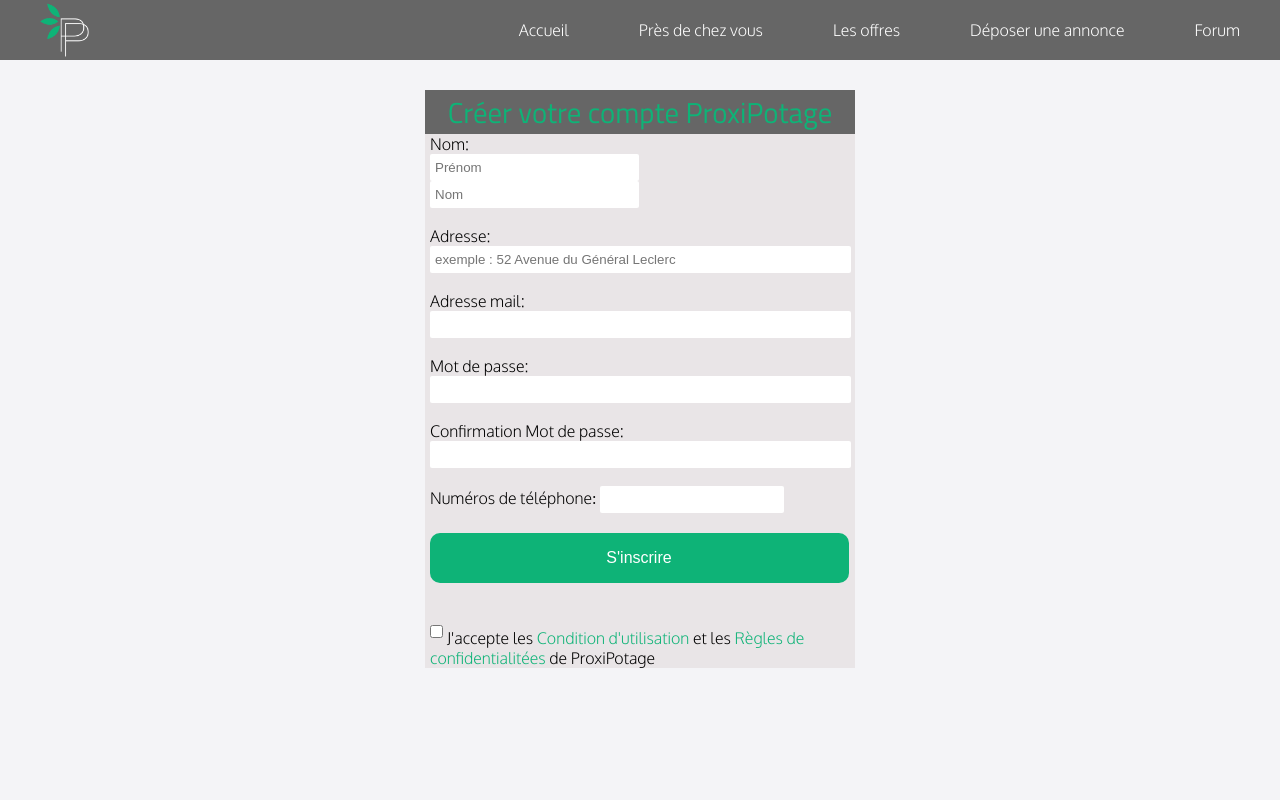
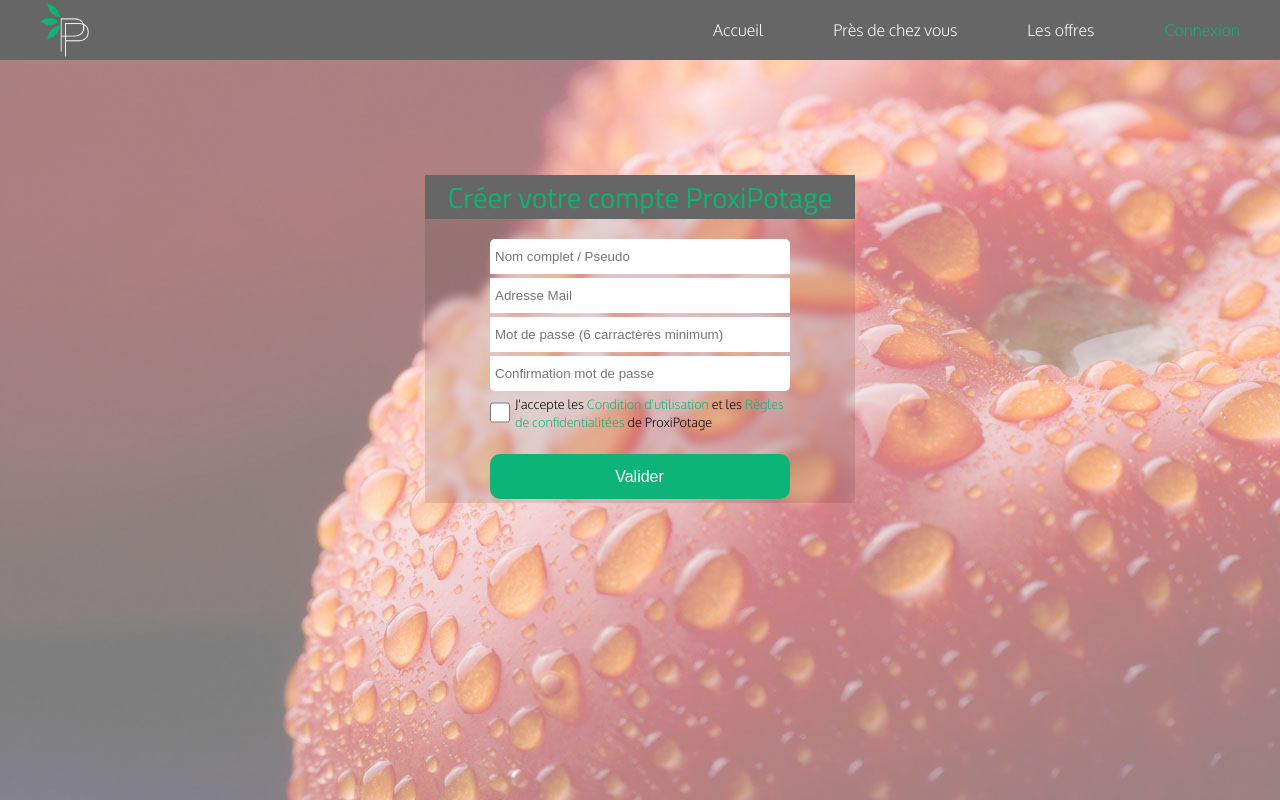
Before and after one commit to williamisep2017/html, a PHP site: page /inscription.php in a window 1280 px wide. Run offline with PHP 8.4, Linux system fonts and the light colour scheme.

Commit message:
Re-pull(william 4 mai)
insciption en php qui ne marche pas pour l’instant.

```diff
--- a/header2.css
+++ b/header2.css
@@ -3,6 +3,8 @@
 		background-color:#666666;
 		height: 60px;
 	 }
+
+
 .menu-item{
 	 /* Le menu*/
 	font-size: 16px;
@@ -10,6 +12,17 @@
 	font-weight: 300;
 	float : right;
 	color:#FFF;
+	padding-bottom: 0.80em;
+	margin-top:1.250em;
+	margin-right: 40px;
+	margin-left: 30px;
+}
+.menu-item2{
+	font-size: 16px;
+	font-family: 'Oxygen', helvetica, Verdana, sans-serif;
+	font-weight: 300;
+	float : right;
+	color:#0eb377;
 	padding-bottom: 0.80em;
 	margin-top:1.250em;
 	margin-right: 40px;
--- a/header2.php
+++ b/header2.php
@@ -20,8 +20,7 @@
 				<img src="images/pp_blanc.png" class="header-logo"/>
 			</a>
 				<nav class="nav-header">
-					<a href="#" class="menu-item">Forum</a>
-					<a href="depot_offre.php" class="menu-item">Déposer une annonce</a>
+					<a href="connexion.php" class="menu-item2">Connexion</a>
 					<a href="Lesoffres.php" class="menu-item">Les offres</a>
 					<a href="Pres_chez_vous.php" class="menu-item">Près de chez vous</a>
 					<a href="index.php" class="menu-item">Accueil</a>
--- a/inscription.css
+++ b/inscription.css
@@ -11,7 +11,7 @@
 	padding: 0;
 	margin-bottom: 0px;
 	background-color: #F4F4F7 ;
-	/*background-image:url(images/panier_fruits_legumes.jpg);*/
+	background-image:url(images/tomate1280x800opa50.jpg);
  	background-repeat:no-repeat;
  	background-position: center top;
  	overflow-X:hidden
@@ -21,11 +21,11 @@
 	font-family: "Titillium Web", helvetica, Verdana, Arial, sans-serif;
 	font-weight: 400;
 	color:#0eb377;
-	margin: 0px;
+	margin-bottom: 0px;
 	text-align: center;
 	width: 430px;
 	background-color: #666666;
-	margin-top: 30px;
+	margin-top: 4em;
 }
 h2{
 	font-size: 1.3em;
@@ -34,7 +34,7 @@
 	margin: 0px;
 }
 p{
-	margin: 0px;
+	margin-top: 0px;
 }
 label{
 font-family:'Oxygen',helvetica, Verdana, sans-serif;
@@ -45,36 +45,83 @@
 	padding-left: 5px;
 	margin: 0;
 	border: none;
-	border-radius: 2px;
-	height: 25px;
+
+	height: 35px;
+	width:300px;
+	margin-bottom: 4px;
+	box-sizing:border-box;
 }
+
 
 
 
 /* /////////////////////////////////////////////////////////////////////////
 //////////////////////////       SECTION CONTENU       ///////////////////////////
 ////////////////////////////////////////////////////////////////////////////*/
- .centrage{ margin-top: 20px; margin:  auto; width: 430px;}
+.centrage{ margin-top: 20px; margin:  auto; width: 430px;}
 
 .wrap{
+	margin: 0 0 0 20px auto;
+}
+.wrap2{
 	margin: 0 auto;
+	width: 300px;
 }
 
-.zone-inscription{
-	background-color: #e9e5e7;
+#zone-inscription{
+
+	background-color: rgba(0, 0, 0, 0.1);
 	margin-bottom: 10px;
 	padding-left: 5px;
 	padding-right: 5px;
 	width: 420px;
 	border-color: white;
 	border-width: 0px;
+	position: relative;
 	}
+#zone-inscription:before {
+    content: '';
+    background: url(images/tomate1280x800opa50.jpg) fixed 0 0;
+    -webkit-filter: blur(5px);
+           -moz-filter: blur(5px);
+            -ms-filter: blur(5px);
+             -o-filter: blur(5px);
+                filter: blur(5px);
+    position: absolute;
+    top: 0;
+    bottom:0;
+    left: 0;
+    right: 0;
+    z-index: -1;
+}
+
+
+.identite{
+margin-top: 20px;
+border-radius: 5px 5px 0  0;
+}
+#password2{
+	border-radius: 0 0 5px 5px;
+
+}
+/*;
 .identite{width: 202px;}
 #localisation{width: 414px;}
 #code-postale{ width: 70px; height:25px;}
 #mail{width: 414px;}
 #password1{width: 414px; height: 25px;}
 #password2{width: 414px; height: 25px;}
+*/
+#conditions-utilisation{
+	width: 20px;
+	float: left;
+	margin-right:5px;
+}
+.condition1{
+	text-align: justify;
+	font-size: 0.8em;
+}
+
 /*
 .bouton_localisation{
 	width:150px;
@@ -92,8 +139,7 @@
  	margin-right: 50%;*/
 .bouton_inscrire{
 	background-color: #0eb377;
-	width:419px;
-	height: 50px;
+	height: 45px;
 	margin-top: 20px;
 	border-width: 2,5px;
 	border-radius: 10px;
--- a/inscription.php
+++ b/inscription.php
@@ -10,6 +10,81 @@
 		<link href='http://fonts.googleapis.com/css?family=Titillium+Web:400,300' rel='stylesheet' type='text/css'>
 		<link rel="icon" type="image/png" href="favicon.png" />
 			<!--[if IE]><link rel="shortcut icon" type="image/x-icon" href="favicon.ico" /><![endif]-->
+
+<script type="text/javascript">
+<!--
+function verifPseudo(champ)
+{
+   if(champ.value.length < 2 || champ.value.length > 25)
+   {
+      surligne(champ, true);
+      return false;
+   }
+   else
+   {
+      surligne(champ, false);
+      return true;
+   }
+}
+
+function verifMail(champ)
+{
+   var regex = /^[a-zA-Z0-9._-]+@[a-z0-9._-]{2,}\.[a-z]{2,4}$/;
+   if(!regex.test(champ.value))
+   {
+      surligne(champ, true);
+      return false;
+   }
+   else
+   {
+      surligne(champ, false);
+      return true;
+   }
+}
+
+function verifPass(champ)
+{
+   if(champ.value.length < 6 || champ.value.length > 255)
+   {
+      surligne(champ, true);
+      return false;
+   }
+   else
+   {
+      surligne(champ, false);
+      return true;
+   }
+}
+
+function verifForm(f)
+{
+   var pseudoOk = verifPseudo(f.pseudo);
+   var mailOk = verifMail(f.mail);
+   var pass1Ok = verifAge(f.password1);
+
+
+   if(pseudoOk && mailOk && pass1Ok)
+      return true;
+   else
+   {
+      alert("Veuillez remplir correctement tous les champs");
+      return false;
+   }
+}
+
+function surligne(champ, erreur)
+{
+   if(erreur)
+      champ.style.backgroundColor = "#fba";
+   else
+      champ.style.backgroundColor = "";
+}
+
+
+
+
+-->
+</script>
     </head>
 
 
@@ -17,7 +92,7 @@
 
 
 <!--/////////////////////////////////////////////////////////////
-//////////////////////////////     HEADER.php  /////////////////////
+//////////////////////////////     HEADER.php  //////////////////
 /////////////////////////////////////////////////////////////////-->
 <?php include("header2.php"); ?>
 
@@ -28,21 +103,23 @@
 
 			<section>
 				<h1> Créer votre compte ProxiPotage </h1>
-				 <div class="zone-inscription">
-					<form method ="post" action="traitement_inscription.php">
+				 <div id="zone-inscription">
+					<form method ="post" action="traitement_inscription.php" onsubmit="return verifForm(this)">
 						<div class="wrap">
-						<p>
-							<label>Nom:</label> </br> <input class="identite" type="text" name="prenom" placeholder="Prénom" required> <input class="identite" type="text" name="nom" placeholder="Nom" required>     </br></br>
+							<div class="wrap2">
+								<p>
+							<!--<label>Nom:</label> </br>--> <input class="identite" type="text" name="pseudo" placeholder="Nom complet / Pseudo" onblur="verifPseudo(this)" required> <!--<input class="identite" type="text" name="nom" placeholder="Nom" required> -->
 							<!--<label>Localisation automatique:</label>    <input href="#" type="checkbox" /><label>autoriser</label>  </br></br>-->
-							<label>Adresse:</label> <input id="localisation" type="text" name="localisation" placeholder="exemple : 52 Avenue du Général Leclerc"></br></br>
-							<label>Adresse mail:</label></br> <input id="mail" type="email" name="mail" required> </br></br>
-							<label>Mot de passe:</label></br> <input id="password1" type="password" name= "mot de passe" required></br></br>
-							<label>Confirmation Mot de passe:</label></br> <input id="password2" type="password" name= "confirmation Mot de passe" required> </br></br>
-							<label>Numéros de téléphone</label>: <input id="number" type="tel" name="numéros"></br>
-						</p>
+							<!--<label>Adresse:</label> <input id="localisation" type="text" name="localisation" placeholder="Adresse exemple : 52 Avenue du Général Leclerc"></br></br>-->
 
-						<input href="#" class="bouton_inscrire" type="submit" value="S'inscrire" /></br></br></br>
-						<input type="checkbox"  id="conditions-utilisation" required name="connditions"  /> <label for="conditions-utilisation" required>J'accepte les <a href="#" class="condition">Condition d'utilisation</a> et les <a href="#" class="condition">Règles de confidentialitées</a> de ProxiPotage </label></div>
+							<!-- <label>Adresse mail:</label></br>--> <input id="mail" type="email" name="mail" placeholder="Adresse Mail"  onblur="verifMail(this)" required>
+							<!--<label>Mot de passe:</label></br>--> <input id="password1" type="password" name= "password1" placeholder="Mot de passe (6 carractères minimum)" onblur="verifPass(this)" required>
+							<!--<label>Confirmation Mot de passe:</label></br>--> <input id="password2" type="password" name= "password2" placeholder="Confirmation mot de passe"required>
+							<!--<label>Numéros de téléphone</label>:<input id="number" type="tel" name="numéros" placeholder="Télephone">--></br>
+							<input type="checkbox"  id="conditions-utilisation"  name="connditions" required/> <label class="condition1" for="conditions-utilisation" required>J'accepte les <a href="#" class="condition">Condition d'utilisation</a> et les <a href="#" class="condition">Règles de confidentialitées</a> de ProxiPotage </label>
+							<input name="envoyer" class="bouton_inscrire" type="submit" value="Valider" /></br>
+							</p>
+						</div>
 					</div>
 					</form>
 				</div>
```
Also changed, not shown: script_inscription.js (added, +8 -0 lines), traitement_inscription.php (+77 -6 lines).
